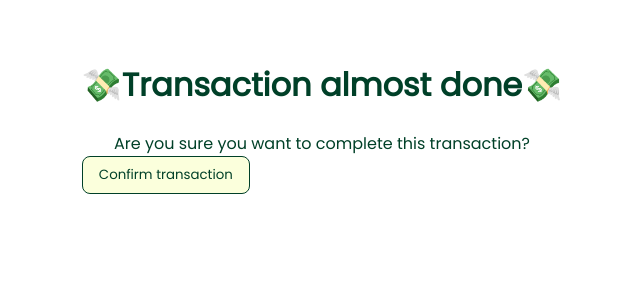
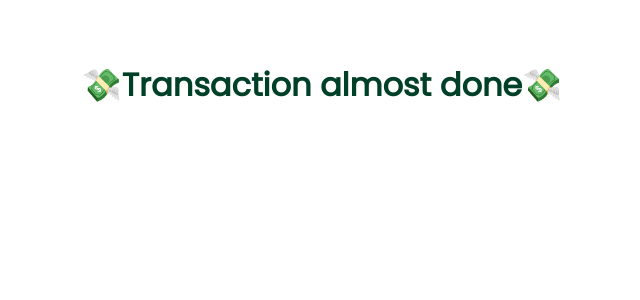
Before and after one commit to Juxn89/react-advanced-platzi, a React (Vite) app: page / in a window 1280 px wide. Shown: the top 300 px of the page, without its empty margins (358-998 px from the left). Built offline with nearby package versions, Linux system fonts and the light colour scheme.

Commit message:
Clean up the project & created actions and reducers

```diff
--- a/src/App.tsx
+++ b/src/App.tsx
@@ -1,15 +1,8 @@
-import { NotificationProvider } from './context/NotificationContext'
-import { NotificationButton } from './components/NotificationButton'
-import { Notification } from './components/Notification'
-
 function App() {
   return (
-		<NotificationProvider>
+		<>
 			<h1>💸Transaction almost done💸</h1>
-			<p>Are you sure you want to complete this transaction?</p>
-			<NotificationButton/>
-			<Notification />
-		</NotificationProvider>
+		</>
   )
 }
 
--- a/src/components/Notification.tsx
+++ /dev/null
@@ -1,15 +0,0 @@
-import { FC } from 'react'
-import { useNotification } from '../hooks/useNotification'
-
-export const Notification: FC = () => {
-	const { message } = useNotification()
-
-	if(!message)
-		return null
-
-	return (
-		<aside>
-			<p>{ message }</p>
-		</aside>
-	)
-}
--- a/src/components/NotificationButton.tsx
+++ /dev/null
@@ -1,13 +0,0 @@
-import { useNotification } from "../hooks/useNotification"
-
-export const NotificationButton = () => {
-	const { showNotification } = useNotification()
-
-	return (
-		<button
-			onClick={ () => showNotification('✅ Your transaction has been successful') }
-		>
-			Confirm transaction
-		</button>
-	)
-}
--- a/src/context/NotificationContext.tsx
+++ /dev/null
@@ -1,28 +0,0 @@
-import { createContext, FC, ReactNode, useState } from 'react'
-
-interface NotificationContextType {
-	message: string | null
-	hideNotification: () => void,
-	showNotification: (message: string) => void
-}
-
-export const NotificationContext = createContext<NotificationContextType | undefined>(undefined)
-
-export const NotificationProvider: FC<{ children: ReactNode }> = ({ children }) => {
-	const [message, setMessage] = useState<string | null>(null)
-
-	const hideNotification = () => setMessage(null)
-
-	const showNotification = (message: string) => {
-		console.log(':)')
-		setMessage(message)
-
-		setTimeout(() => { hideNotification() }, 3000)
-	}
-
-	return(
-		<NotificationContext.Provider value={ {message, hideNotification, showNotification} }>
-			{ children }
-		</NotificationContext.Provider>
-	)
-}
--- a/src/hooks/useNotification.ts
+++ /dev/null
@@ -1,11 +0,0 @@
-import { useContext } from "react"
-import { NotificationContext } from "../context/NotificationContext"
-
-export const useNotification = () => {
-	const context = useContext(NotificationContext)
-
-	if(context === undefined)
-		throw new Error(`useNotification must be used in a NotificationProvider`)
-
-	return context
-}
```
Also changed, not shown: src/components/TodoList.tsx (added, +36 -0 lines).
